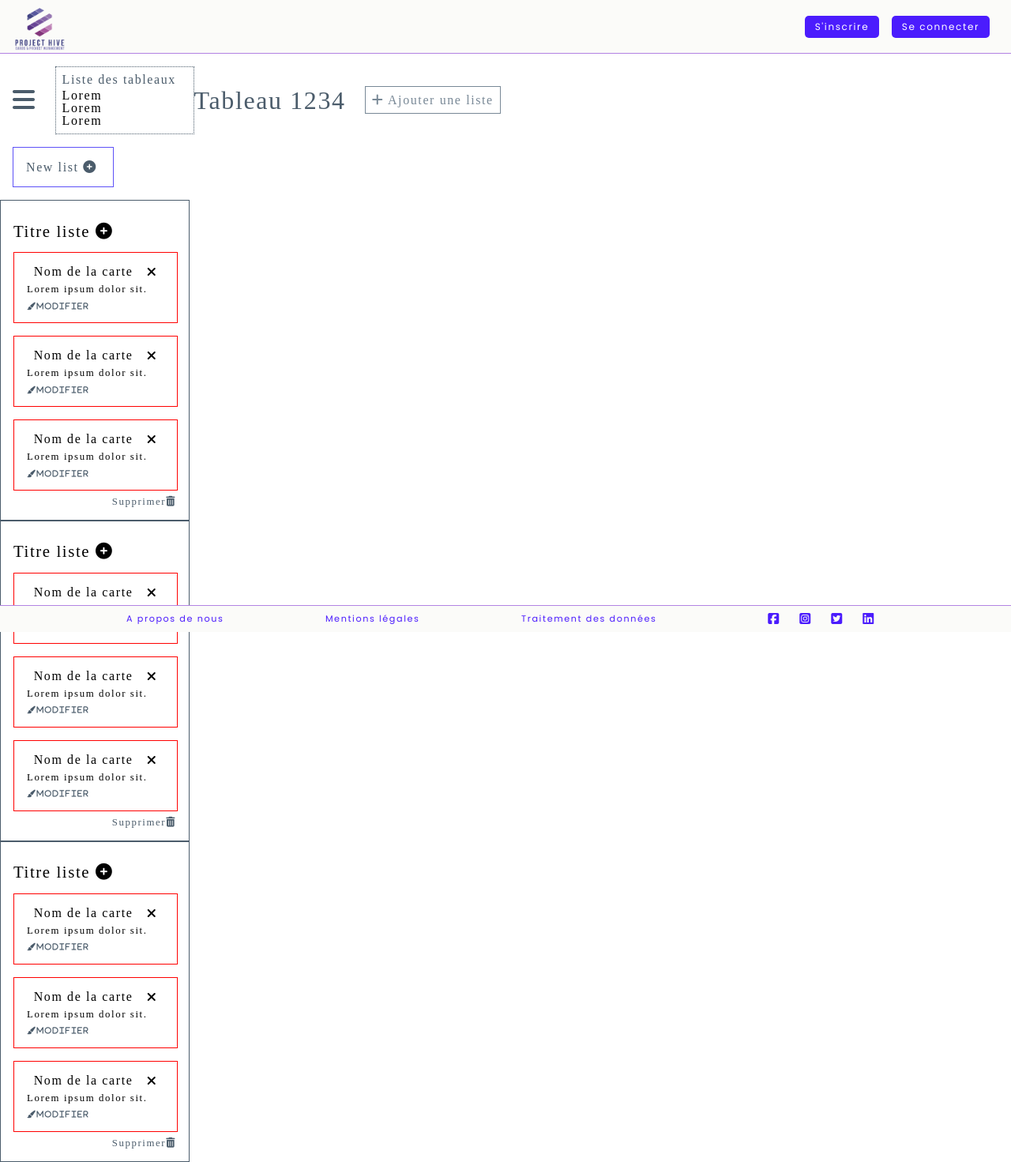
After one commit to CoralieGa33/cda_projet_project_hive, a PHP site: template app/templates/board.php in a window 1280 px wide. The commit adds this page. Shown: the whole page at 79% size. Run offline with PHP 8.4, Linux system fonts and the light colour scheme; the template is opened without the code that fills it, so the values that code supplies are empty; some libraries are stand-ins or nearby versions; some web fonts are replaced.

Commit message:
templates

```diff
--- a/app/css/style.css
+++ b/app/css/style.css
@@ -258,8 +258,7 @@ a {
   font-family: 'Solway', serif;
   text-align: center;
   letter-spacing: .1rem;
-  text-shadow: -1px -1px 1px #4b1cfd70,
- 2px 2px 1px #4b1cfd25;
+  text-shadow: -1px -1px 1px #4b1cfd70,  2px 2px 1px #4b1cfd25;
   font-weight: bold;
 }
 
@@ -283,6 +282,136 @@ a {
 
 .accueil .background {
   background-image: url(../images/bkgd.jpeg);
+}
+
+.board-header {
+  display: -webkit-box;
+  display: -ms-flexbox;
+  display: flex;
+  -webkit-box-align: center;
+      -ms-flex-align: center;
+          align-items: center;
+  margin-top: 1rem;
+  margin-left: 1rem;
+}
+
+.menu-burger {
+  padding-right: 1.5rem;
+  font-size: 2rem;
+  color: #4B5C6B;
+}
+
+.board-title {
+  padding-right: 1.5rem;
+  font-size: 2rem;
+  color: #4B5C6B;
+}
+
+.add-liste {
+  font-size: 1rem;
+  padding: 0.5rem;
+  color: #788896;
+  border: 1px solid #788896;
+}
+
+.add-liste-icon {
+  text-decoration: none;
+  color: #788896;
+}
+
+.new-liste {
+  border: 1px solid #5d51f7;
+  font-size: 1rem;
+  padding: 1rem;
+  margin: 1rem;
+  width: 8rem;
+}
+
+.new-liste-icon {
+  color: #4B5C6B;
+}
+
+.board-liste-title {
+  font-size: 1rem;
+  color: #4B5C6B;
+  padding-bottom: 0.3rem;
+}
+
+.board-liste {
+  border: 1px dotted #4B5C6B;
+  font-size: 1rem;
+  padding: 0.5rem;
+  width: 11rem;
+}
+
+.liste {
+  border: 1px solid #4B5C6B;
+  width: 15rem;
+  padding: 1rem;
+  top: 2rem;
+  left: 0rem;
+}
+
+.liste-title {
+  font-size: 1.3rem;
+  /*display: flex;
+        justify-content: space-around;
+        */
+  padding-top: 0.7rem;
+}
+
+#delete-liste {
+  display: -webkit-box;
+  display: -ms-flexbox;
+  display: flex;
+  -webkit-box-pack: end;
+      -ms-flex-pack: end;
+          justify-content: flex-end;
+  font-size: 0.8rem;
+  color: #4B5C6B;
+  margin-top: 0.5rem;
+}
+
+.card-header {
+  display: -webkit-box;
+  display: -ms-flexbox;
+  display: flex;
+  -ms-flex-pack: distribute;
+      justify-content: space-around;
+}
+
+.card {
+  padding: 1rem;
+  border: 1px solid red;
+  width: 13rem;
+  margin-top: 1rem;
+}
+
+.card-title {
+  font-size: 1rem;
+  display: -webkit-box;
+  display: -ms-flexbox;
+  display: flex;
+  -webkit-box-pack: justify;
+      -ms-flex-pack: justify;
+          justify-content: space-between;
+}
+
+.card-content {
+  font-size: 0.8rem;
+  margin-top: 0.5rem;
+}
+
+.modify-card {
+  display: -webkit-box;
+  display: -ms-flexbox;
+  display: flex;
+  -webkit-box-pack: start;
+      -ms-flex-pack: start;
+          justify-content: flex-start;
+  font-size: 0.6rem;
+  color: #4B5C6B;
+  margin-top: 0.6rem;
 }
 
 .signup, .signin, .profile, .editpass {
--- a/app/css/style.scss
+++ b/app/css/style.scss
@@ -261,6 +261,125 @@ a {
 
 }
 
+//Board start
+    .board-header{
+        display:flex;
+        align-items: center;
+        margin-top:1rem;
+        margin-left: 1rem;
+    }
+
+    .menu-burger{
+        padding-right: 1.5rem;
+        font-size: 2rem;
+        color: #4B5C6B;
+    }
+
+    //Start Burger Menu
+
+    //end burger menu
+
+    .board-title{
+        padding-right: 1.5rem;
+        font-size: 2rem;
+        color: #4B5C6B;
+    }
+
+    .add-liste{
+        font-size:1rem;
+        padding:0.5rem;
+        color:#788896;
+        border:1px solid #788896;
+    }
+
+    .add-liste-icon{
+        text-decoration: none;
+        color:#788896;
+    }
+
+    .new-liste{
+        border: 1px solid #5d51f7;
+        font-size:1rem;
+        padding:1rem;
+        margin: 1rem;
+        width: 8rem;
+    }
+
+    .new-liste-icon{
+        color:#4B5C6B;
+    }
+
+    .board-liste-title{
+        font-size: 1rem;
+        color: #4B5C6B;
+        padding-bottom: 0.3rem;
+    }
+    .board-liste{
+        border:1px dotted #4B5C6B;
+        font-size: 1rem;
+        padding:0.5rem;
+        width:11rem;
+
+    }
+//Board end
+
+//List start
+    .liste{
+        border:1px solid #4B5C6B;
+        width:15rem;
+        padding:1rem;
+        top: 2rem;
+        left: 0rem;
+    }
+    .liste-title{
+        font-size: 1.3rem;
+        /*display: flex;
+        justify-content: space-around;
+        */padding-top: 0.7rem;
+    }
+
+    #delete-liste{
+        display:flex;
+        justify-content: flex-end;
+        font-size:0.8rem;
+        color:#4B5C6B;
+        margin-top: 0.5rem;
+    }
+//List end
+
+//Card start
+    .card-header{
+        display: flex;
+        justify-content: space-around;
+    }
+
+    .card{
+        padding:1rem;
+        border:1px solid red ;
+        width:13rem;
+        margin-top: 1rem;
+    }
+
+    .card-title{
+        font-size: 1rem;
+        display: flex;
+        justify-content: space-between;
+    }
+
+    .card-content{
+        font-size: 0.8rem;
+        margin-top: 0.5rem;
+    }
+    .modify-card{
+        display:flex;
+        justify-content: flex-start;
+        font-size:0.6rem;
+        color:#4B5C6B;
+        margin-top: 0.6rem;
+    }
+//Card end
+
+
 // Coralie's scss
 .signup, .signin, .profile, .editpass {
     display: flex;
--- a/app/includes/header.php
+++ b/app/includes/header.php
@@ -8,7 +8,7 @@
 
     <link rel="stylesheet" href="https://cdnjs.cloudflare.com/ajax/libs/font-awesome/6.0.0-beta2/css/all.min.css">
     <script src="https://kit.fontawesome.com/445a650e5b.js" crossorigin="anonymous"></script>
-
+    <script defer src="js/script.js"></script>
     <link rel="stylesheet" href="css/style.css">
     <link rel="stylesheet" href="css/reset.css">
     <title>Project Hive</title>
--- /dev/null
+++ b/app/templates/board.php
@@ -0,0 +1,47 @@
+<?php
+require 'includes/header.php';
+?>
+
+<div class="background">
+
+</div>
+
+
+
+<div class="board-header">
+
+    <div class="menu-burger">
+        <i class="fas fa-bars"></i>
+
+    </div>
+
+    <div class="board-liste hidden">
+        <h5 class="board-liste-title">Liste des tableaux</h5>
+        <ul>
+            <li>Lorem</li>
+            <li>Lorem</li>
+            <li>Lorem</li>
+        </ul>
+    </div>
+
+
+    <h2 class="board-title">Tableau 1234</h2>
+
+    <div class="add-liste">
+        <a class="add-liste-icon"href=""><i class="fas fa-plus"></i> Ajouter une liste</a>
+    </div>
+</div>
+
+    <div class="new-liste">
+        <a class="new-liste-icon" href="">New list <i class="fas fa-plus-circle"></i></a>
+    </div>
+
+
+<?php
+    require 'templates/liste.php';
+    require 'templates/liste.php';
+    require 'templates/liste.php';
+?>
+<?php
+require 'includes/footer.php';
+?>
--- /dev/null
+++ b/app/templates/card.php
@@ -0,0 +1,10 @@
+
+<li class="card">
+    <div class="card-header">
+        <h3 class="card-title">Nom de la carte</h3>
+        <i class="fas fa-times"></i>
+    </div>
+    <p class="card-content">Lorem ipsum dolor sit.</p>
+    <a class="modify-card" href=""><i class="fas fa-paint-brush">Modifier</i></a>
+
+</li>
--- /dev/null
+++ b/app/templates/liste.php
@@ -0,0 +1,14 @@
+
+    <div class="liste">
+        <h2 class="liste-title">Titre liste <i class="fas fa-plus-circle"></i></h2>
+        <ul class="card-liste">
+            <?php
+                require 'templates/card.php';
+                require 'templates/card.php';
+                require 'templates/card.php';
+            ?>
+
+        </ul>
+        <a id="delete-liste" href="">Supprimer<i class="fas fa-trash-alt"></i></a>
+
+    </div>
--- a/config/router.php
+++ b/config/router.php
@@ -31,8 +31,9 @@ class Router {
             elseif (isset($_GET['logout'])) {
                 session_destroy();
                 header('Location: ?');
-            }
-            else {
+            }elseif (isset($_GET['board'])) {
+                require "../app/templates/board.php";
+            }else {
                 echo "404 : PAGE NOT FOUND";
             }
         }
```
Also changed, not shown: app/js/script.js (added), 1 other file.
